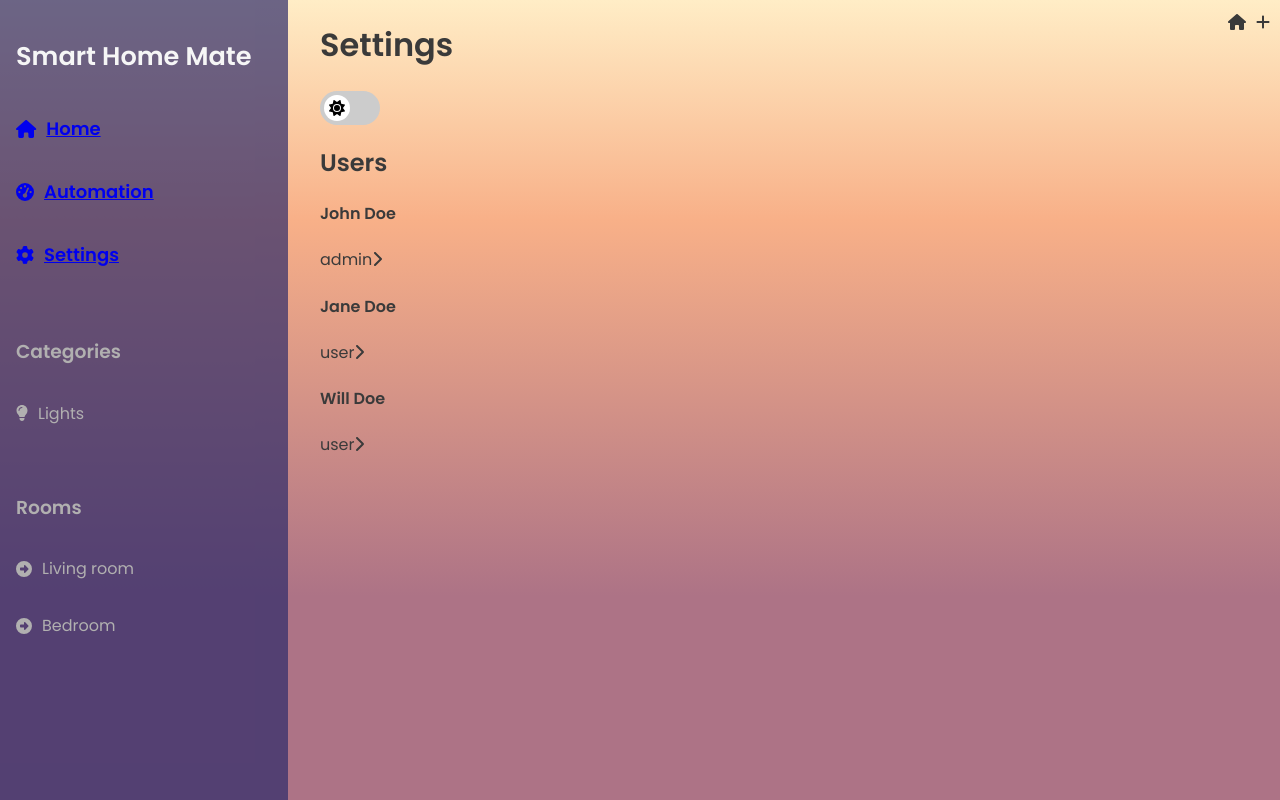
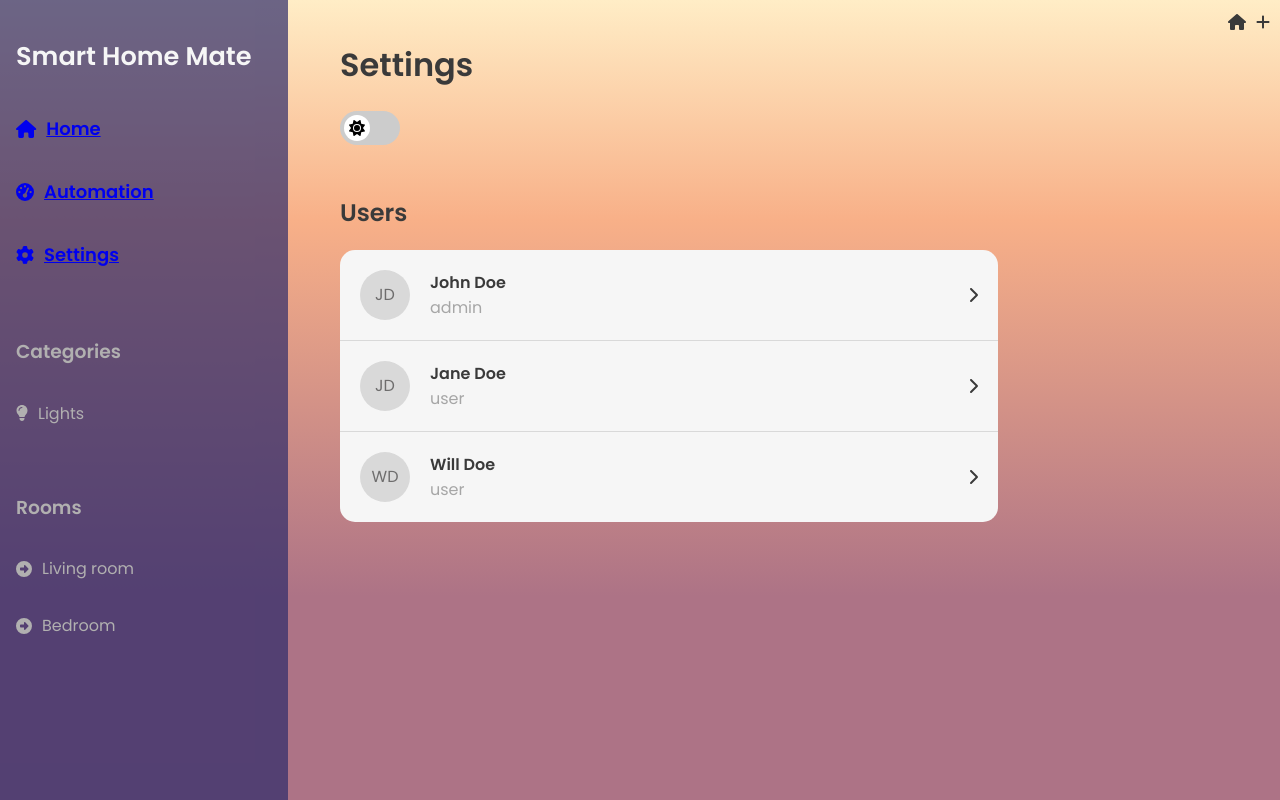
Before and after one commit to KristiinaSa/HomeAutomationSystem, a React (Vite) app in the folder frontend/: page /settings in a window 1280 px wide. Built offline with nearby package versions, Linux system fonts and the light colour scheme.

Commit message:
add style to users in settings

```diff
--- /dev/null
+++ b/frontend/src/components/Users.css
@@ -0,0 +1,65 @@
+.users-container {
+    display: flex;
+    flex-direction: column;
+    align-items: flex-start;
+    justify-content: center;
+    padding: 30px 0 0 0;
+    width: 100%;
+}
+
+.users-box {
+    display: flex;
+    flex-direction: column;
+    background-color: var(--component-box-color);
+    border-radius: 15px;
+    width: 70%;
+    min-width: 400px;
+}
+
+.user-info {
+    display: flex;
+    flex-direction: row;
+    align-items: center;
+    justify-content: space-between;
+    padding: 20px 20px;
+    border-bottom: #D9D9D9 1px solid;
+}
+
+.user-info:last-child {
+    border-bottom: none;
+}
+
+.user-initials {
+    width: 50px;
+    height: 50px;
+    border-radius: 50%;
+    color: var(--secondary-text-color-mobile);
+    background-color: #D9D9D9;
+    display: flex;
+    justify-content: center;
+    align-items: center;
+    margin-right: 20px;
+  }
+
+  .circle-and-info {
+    display: flex;
+    flex-direction: row;
+    align-items: center;
+  }
+
+  .user-name h4 {
+    margin: 0;
+  }
+
+  .user-name p {
+    margin: 0;
+    color: var(--tertiary-text-color-mobile);
+  }
+
+  @media screen and (max-width: 768px) {
+    .users-box {
+      width: 90%;
+        min-width: 300px;
+    }
+
+  }
--- a/frontend/src/components/Users.jsx
+++ b/frontend/src/components/Users.jsx
@@ -1,22 +1,36 @@
 import { FontAwesomeIcon } from "@fortawesome/react-fontawesome";
 import { dummyUsers } from "../dummyData/dummyUsers";
 import { faChevronRight } from "@fortawesome/free-solid-svg-icons";
+import "./Users.css";
 
 const Users = () => {
   return (
-        <div>
+    <div className="users-container">
       <h2>Users</h2>
-
-                {dummyUsers.map((user) => (
-                    <div key={user.id}>
+      <div className="users-box">
+        {dummyUsers.map((user) => {
+          const initials = user.name
+            .split(" ")
+            .slice(0, 2)
+            .map((namePart) => namePart[0])
+            .join("")
+            .toUpperCase();
+          return (
+            <div key={user.id} className="user-info">
+              <div className="circle-and-info">
+                <div className="user-initials">{initials}</div>
+                <div className="user-name">
                   <h4>{user.name}</h4>
-                         {user.role}
-                         <FontAwesomeIcon icon={faChevronRight} />
+                  <p>{user.role}</p>
                 </div>
-                ))}
-
+              </div>
+              <FontAwesomeIcon icon={faChevronRight} className="user-icon"/>
             </div>
           );
-}
+        })}
+      </div>
+    </div>
+  );
+};
 
 export default Users;
--- a/frontend/src/pages/SettingsPage.css
+++ b/frontend/src/pages/SettingsPage.css
@@ -1,7 +1,18 @@
+@media (max-width: 768px) {
+    .settings-container {
+        margin-left: 0;
+        padding: 20px 0 0 30px;
+        align-items: center;
+    }
+}
+
+@media screen and (min-width: 769px) {
     .settings-container {
         display: flex;
         flex-direction: column;
         align-items: flex-start;
         justify-content: center;
         margin-left: 25%;
+        padding: 20px 0 0 20px;
     }
+}
```
Lines whose indentation alone changed are shown as unchanged.
